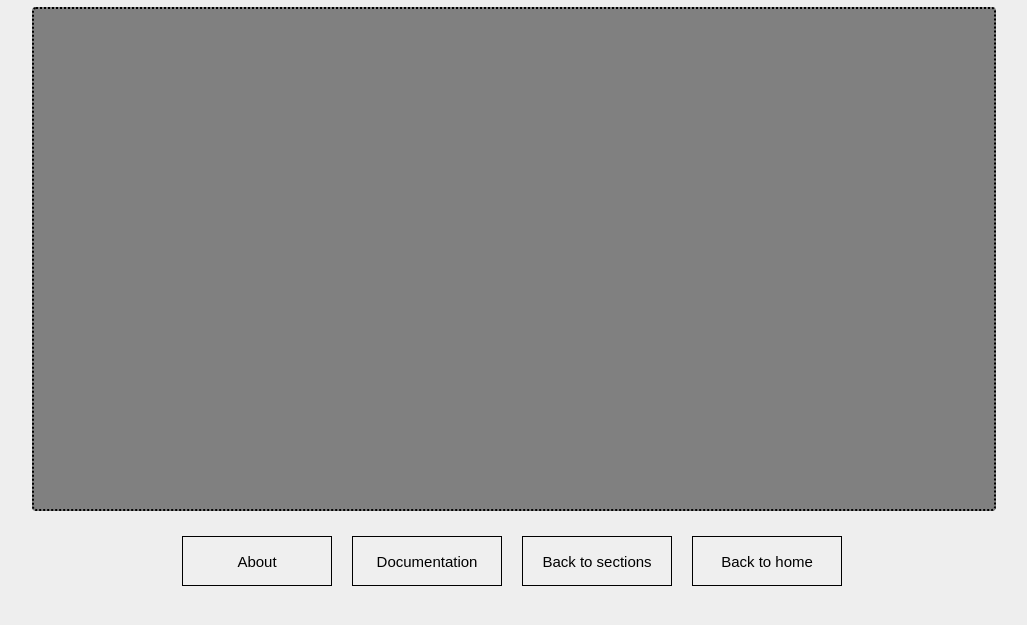
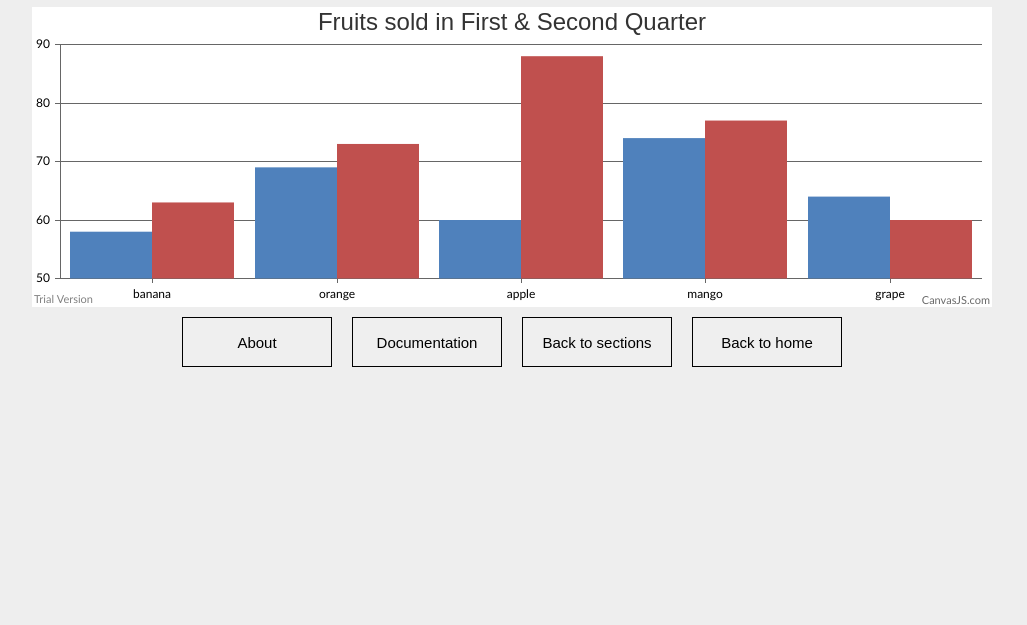
Before and after one commit to jmontano98/MajesticFalconsFinal, a website: page public/graph.html in a window 1280 px wide. Shown: the part 141-766 px from the top of the page, without its empty margins (128-1155 px from the left). Drawn offline with nearby package versions, Linux system fonts and the light colour scheme; no server answers.

Commit message:
Graph
Graph

```diff
--- a/public/graph.html
+++ b/public/graph.html
@@ -10,6 +10,44 @@
       integrity="sha256-4+XzXVhsDmqanXGHaHvgh1gMQKX40OUvDEBTu8JcmNs="
       crossorigin="anonymous"
     ></script>
+    <script type="text/javascript">
+        window.onload = function () {
+          var chart = new CanvasJS.Chart("chartContainer", {
+            title:{
+              text: "Fruits sold in First & Second Quarter"
+            },
+
+            data: [  //array of dataSeries
+            { //dataSeries - first quarter
+         /*** Change type "column" to "bar", "area", "line" or "pie"***/
+             type: "column",
+             name: "First Quarter",
+             dataPoints: [
+             { label: "banana", y: 58 },
+             { label: "orange", y: 69 },
+             { label: "apple", y: 60 },
+             { label: "mango", y: 74 },
+             { label: "grape", y: 64 }
+             ]
+           },
+           { //dataSeries - second quarter
+
+            type: "column",
+            name: "Second Quarter",
+            dataPoints: [
+            { label: "banana", y: 63 },
+            { label: "orange", y: 73 },
+            { label: "apple", y: 88 },
+            { label: "mango", y: 77 },
+            { label: "grape", y: 60 }
+            ]
+          }
+          ]
+        });
+
+          chart.render();
+        }
+        </script>
 </head>
 <body>
     <div class = "wrapper">
@@ -23,8 +61,8 @@
 
 
             </div>
-            <div id = "graphContainer"></div>
-
+            <div id="chartContainer" style="height: 300px; width: 100%;">
+            </div>
             <div class="nav-buttons">
                 <button class="styled-button red" id="about" onclick = "location.href = 'about.html'">About</button><br><br>
                 <button class="styled-button yellow" id="doc" onclick = "location.href = 'doc.html'">Documentation</button><br><br>
@@ -33,7 +71,7 @@
             </div>
         </div>
     </div>
-    <script src="canvasjs.min.js"></script>
+    <script src="js/canvasjs.min.js"></script>
     <script src="js/script.js"></script>
 </body>
 </html>
```
Also changed, not shown: public/js/canvasjs.min.js.
